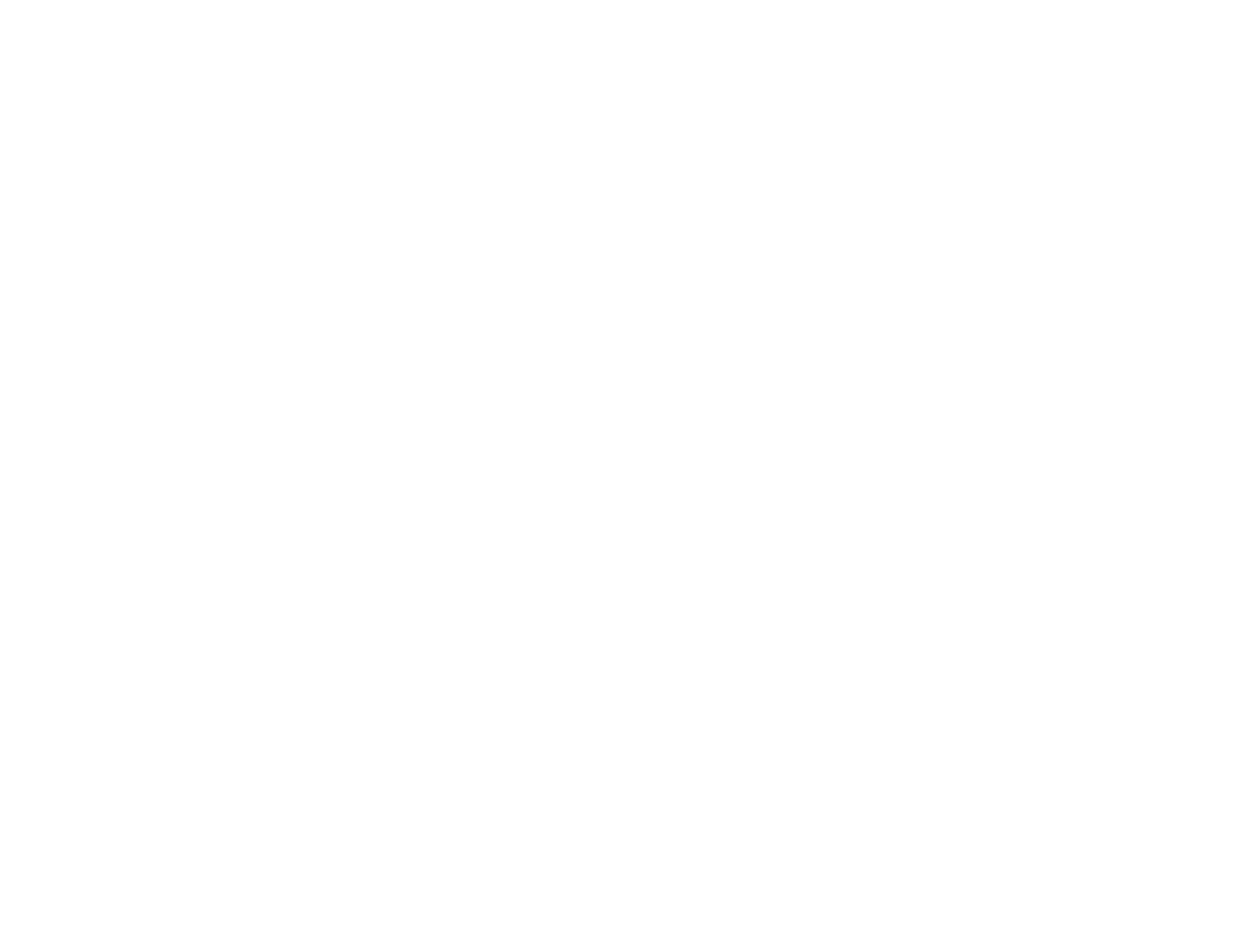
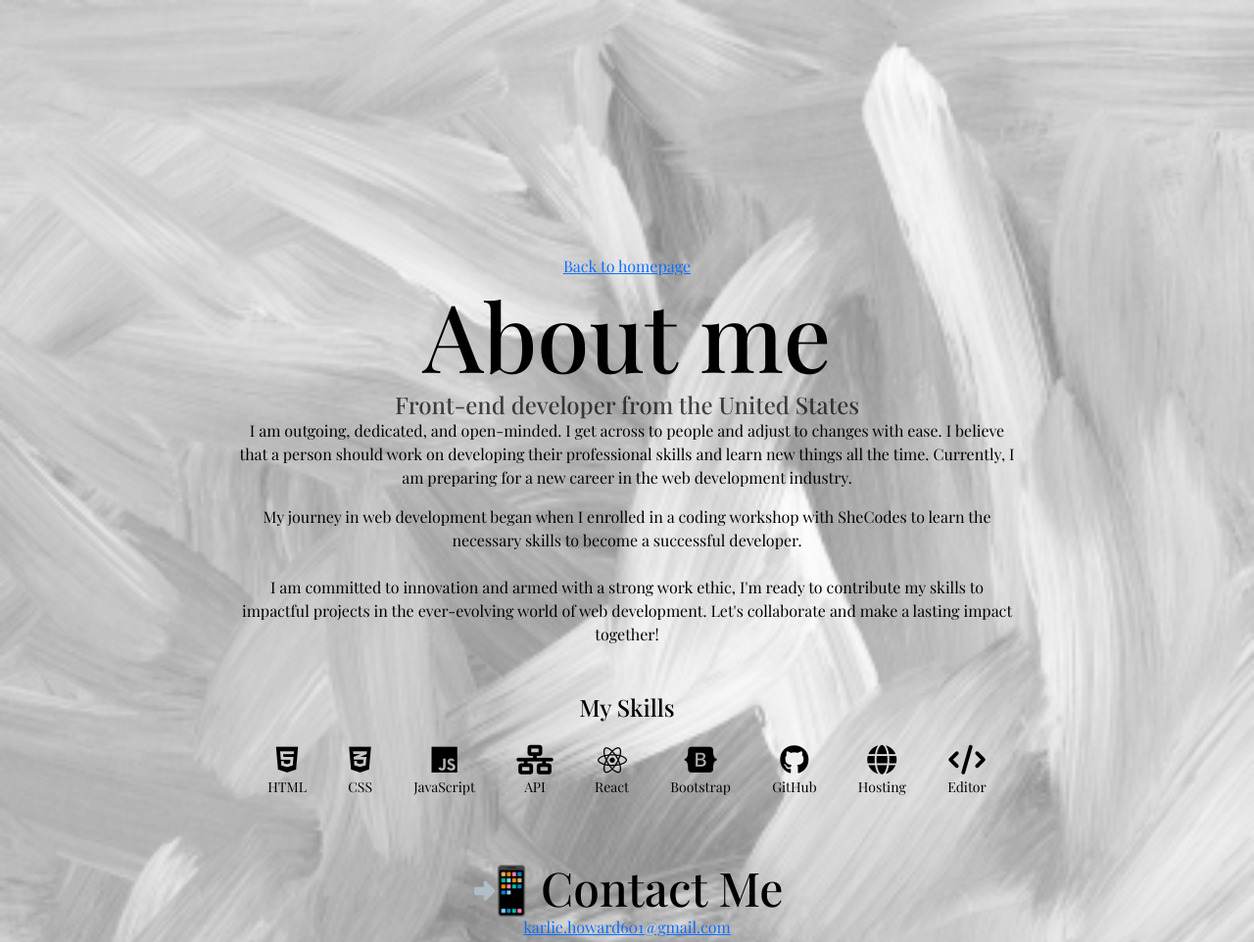
Before and after one commit to karlie101/project-portfolio, a plain HTML site: page about.html in a window 1280 px wide. Shown: the top 962 px of the page at 98% size. Before the commit the page ends 800 px from the top, so only its background shows below. Drawn offline with nearby package versions, Linux system fonts and the light colour scheme; a web font is replaced by a local one.

Commit message:
Added bootstrap and font awesome.

```diff
--- a/about.html
+++ b/about.html
@@ -0,0 +1,100 @@
+<!DOCTYPE html>
+<html lang="en">
+  <head>
+    <meta charset="UTF-8" />
+    <meta name="viewport" content="width=device-width, initial-scale=1.0" />
+    <meta http-equiv="X-UA-Compatible" content="ie=edge" />
+    <link
+      href="https://cdn.jsdelivr.net/npm/bootstrap@5.3.0-alpha3/dist/css/bootstrap.min.css"
+      rel="stylesheet"
+      integrity="sha384-KK94CHFLLe+nY2dmCWGMq91rCGa5gtU4mk92HdvYe+M/SXH301p5ILy+dN9+nJOZ"
+      crossorigin="anonymous"
+    />
+    <script
+    src="https://cdn.jsdelivr.net/npm/bootstrap@5.3.0-alpha3/dist/js/bootstrap.bundle.min.js"
+    integrity="sha384-ENjdO4Dr2bkBIFxQpeoTz1HIcje39Wm4jDKdf19U8gI4ddQ3GYNS7NTKfAdVQSZe"
+    crossorigin="anonymous"
+  ></script>
+  <script
+    src="https://kit.fontawesome.com/5b92d5cd88.js"
+    crossorigin="anonymous"
+  ></script>
+    <link rel="preconnect" href="https://fonts.googleapis.com" />
+    <link rel="preconnect" href="https://fonts.gstatic.com" crossorigin />
+    <link
+      href="https://fonts.googleapis.com/css2?family=Playfair+Display:ital,wght@0,400;0,500;0,600;0,700;0,800;0,900;1,400;1,500;1,600;1,700;1,800;1,900&family=Poppins:ital,wght@0,100;0,200;0,300;0,400;0,500;0,600;0,700;0,800;0,900;1,100;1,200;1,300;1,400;1,500;1,600;1,700;1,800;1,900&family=Roboto:ital,wght@0,100;0,300;0,400;0,500;0,700;0,900;1,100;1,300;1,400;1,500;1,700;1,900&display=swap"
+      rel="stylesheet"
+    />
+    <link rel="stylesheet" href="src/styles.css" />
+    <title>About Me</title>
+  </head>
+  <body>
+    <a href="index.html" class="homepage-link">Back to homepage</a>
+    <h1>About me</h1>
+    <h3>Front-end developer from the United States</h3>
+    <div class="about-paragraphs">
+      <p>
+        I am outgoing, dedicated, and open-minded. I get across to people and
+        adjust to changes with ease. I believe that a person should work on
+        developing their professional skills and learn new things all the
+        time. Currently, I am preparing for a new career in the web development industry.
+      </p>
+      <p>
+        My journey in web development began when I enrolled in a coding workshop with SheCodes to learn the necessary skills to become a successful developer.
+        <br />
+        <br />
+        I am committed to innovation and armed with a strong work ethic, I'm ready to contribute my skills to impactful projects in the ever-evolving world of web development. Let's collaborate and make a lasting impact together!
+
+      </p>
+      <div class="container">
+        <div class="d-flex justify-content-center mt-5 mb-3">
+          <h4>My Skills</h4>
+        </div>
+        <div class="skills mb-5">
+          <div>
+            <i class="fa-brands fa-html5"></i>
+            <p>HTML</p>
+          </div>
+          <div>
+            <i class="fa-brands fa-css3-alt"></i>
+            <p>CSS</p>
+          </div>
+          <div>
+            <i class="fa-brands fa-js"></i>
+            <p>JavaScript</p>
+          </div>
+          <div>
+            <i class="fa-solid fa-network-wired"></i>
+            <p>API</p>
+          </div>
+          <div>
+            <i class="fa-brands fa-react fa-spin"></i>
+            <p>React</p>
+          </div>
+          <div>
+            <i class="fa-brands fa-bootstrap"></i>
+            <p>Bootstrap</p>
+          </div>
+          <div>
+            <i class="fa-brands fa-github"></i>
+            <p>GitHub</p>
+          </div>
+          <div>
+            <i class="fa-solid fa-globe"></i>
+            <p>Hosting</p>
+          </div>
+          <div>
+            <i class="fa-solid fa-code"></i>
+            <p>Editor</p>
+          </div>
+        </div>
+
+    </div>
+    <div id="contact">
+      <h2>📲 Contact Me</h2>
+      <a href="mailto:karlie.howard601@gmail.com" class="email-link"
+        >karlie.howard601@gmail.com</a
+      >
+    </div>
+  </body>
+</html>
--- a/src/styles.css
+++ b/src/styles.css
@@ -1,3 +1,16 @@
+:root {
+  --primary-color: #0096ff;
+  --secondary-color: #00d7ff;
+  --paragraph-color: #72ffff;
+  --accent-color: palegreen;
+  --gradient: linear-gradient(
+    90.1deg,
+    rgb(158, 252, 203) 16.8%,
+    rgb(63, 100, 255) 105.2%
+  );
+  --box-shadow: 0 5px 10px rgba(0, 0, 0, 0.3);
+}
+
 body {
   font-family: "Playfair Display", serif;
   background-image: url("../images/backgroud2.png");
@@ -31,11 +44,16 @@ h3 {
 }
 
 
+.skills {
+  display: flex;
+  justify-content: space-around;
+  text-align: center;
+}
+.skills i {
+  color: var(--branding-color);
+  font-size: 30px;
+  text-align: center;
+}
 
-
-header {
-  background-image: linear-gradient(rgba(0, 0, 0, 0.4), rgba(0, 0, 0, 0.6)),
-  url("../images/karlie11.png");
-
-
-}
+.skills p {
+  font-size: 14px;
```
Also changed, not shown: index.html (+15 -0 lines).
